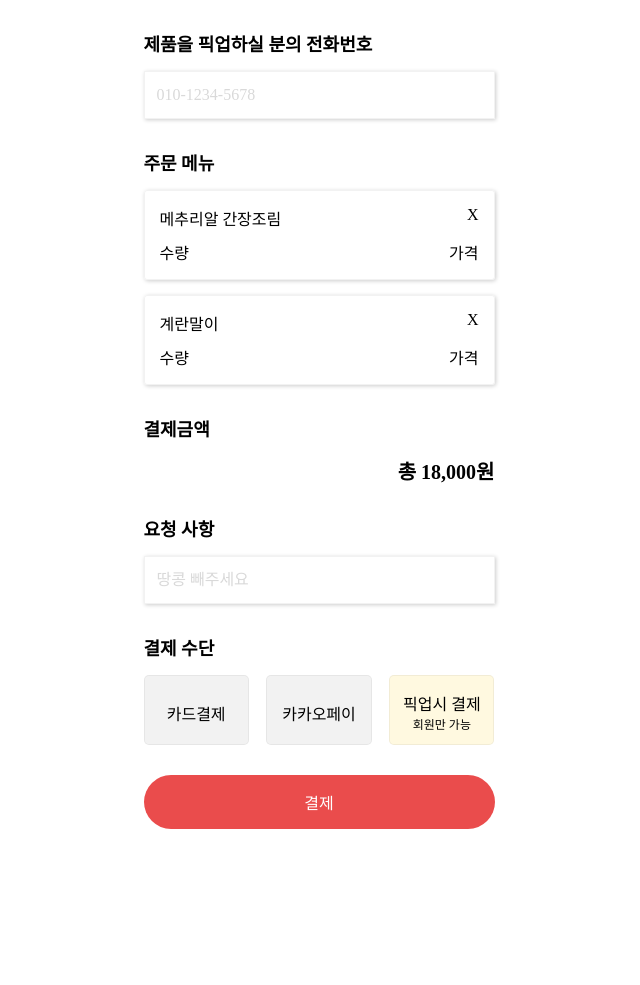
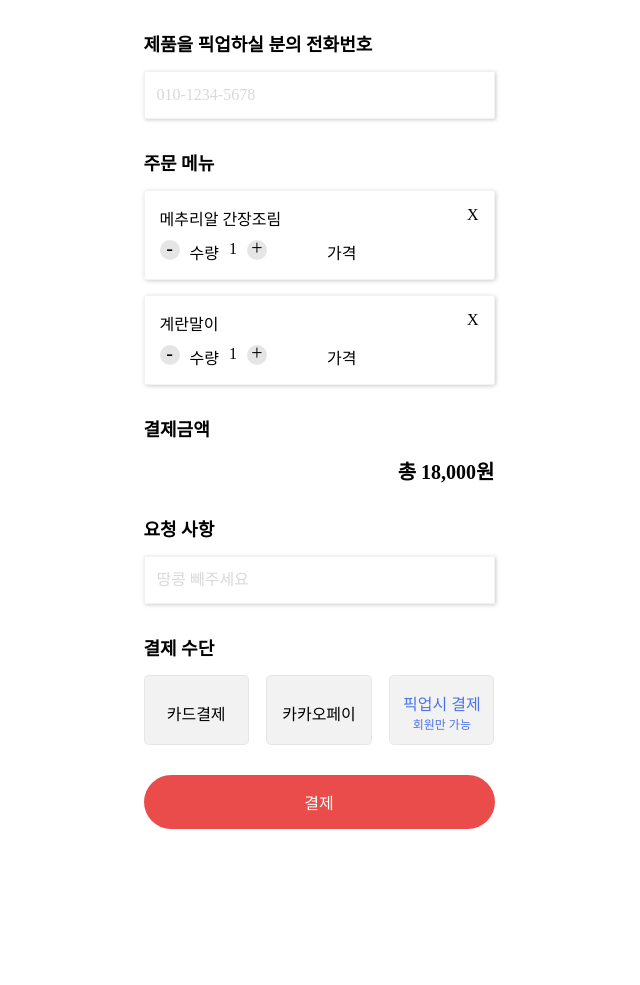
Before and after one commit to mogg22/Helpkiosk, a Django app: template helpkiosk/buyers/templates/buyers/kiosk_order.html in a window 1280 px wide. Shown: the top 985 px of the page, without its empty margins (321-961 px from the left). Run offline with Django 4.2, Linux system fonts and the light colour scheme; the template is opened without the code that fills it, so the values that code supplies are empty; some web fonts are replaced.

Commit message:
kiosk_order 수량 설정 수정, 메뉴 삭제 및 결제 수단 선택 추가

```diff
--- a/helpkiosk/buyers/templates/buyers/kiosk_order.css
+++ b/helpkiosk/buyers/templates/buyers/kiosk_order.css
@@ -51,8 +51,15 @@ article>div{
     display: flex;
     flex-direction: row;
     justify-content: space-between;
+}
 
+.detail-row2{
+    display: flex;
+    flex-direction: row;
+    justify-content: flex-start;
+    gap: 60px;
 }
+
 .detail-tt{
     margin-bottom: 10px;
 }
@@ -98,14 +105,52 @@ input::placeholder{
     padding: 25px 10px;
     border: 1px solid rgba(0, 0, 0, 0.05);
 }
-
 .pay-type:nth-of-type(3){
-    background-color: #FFF9E0;
+    color:#4c74ea;
     padding: 15px 10px;
     border: 1px solid rgba(0, 0, 0, 0.05);
+}
+.pay-type.active{
+    background-color: #EA4C4C;
+    color: #fff;
 }
 .pay-type>span{
     font-family: 'Pretendard';
     font-weight: 400;
     font-size: 12px;
 }
+
+.gap{
+    display: flex;
+    flex-direction: row;
+    gap: 10px;
+}
+.plus{
+    width: 20px;
+    height: 20px;
+    border-radius: 30px;
+    text-align: center;
+    line-height: 0.8;
+    background-color:rgba(0, 0, 0, 0.1);
+    font-size: 20px;
+}
+
+.minus{
+    width: 20px;
+    height: 20px;
+    border-radius: 30px;
+    text-align: center;
+    line-height: 0.8;
+    background-color:rgba(0, 0, 0, 0.1);
+    font-size: 20px;
+}
+
+.minus:active{
+    background-color: #EA4C4C;
+    color: #fff;
+}
+
+.plus:active{
+    background-color: #EA4C4C;
+    color: #fff;
+}
--- a/helpkiosk/buyers/templates/buyers/kiosk_order.html
+++ b/helpkiosk/buyers/templates/buyers/kiosk_order.html
@@ -20,20 +20,30 @@
             <div class="detail-column">
                 <div class="detail-row">
                     <div class="detail-tt">메추리알 간장조림</div>
-                    <div>X</div>
+                    <div class="cancel">X</div>
                 </div>
-                <div class="detail-row">
-                    <div>수량</div>
+                <div class="detail-row2">
+                    <div class="gap">
+                        <div class="minus">-</div>
+                        <div>수량</div>
+                        <div class="Mcount">1</div>
+                        <div class="plus">+</div>
+                    </div>
                     <div>가격</div>
                 </div>
             </div>
             <div class="detail-column">
                 <div class="detail-row">
                     <div class="detail-tt">계란말이</div>
-                    <div>X</div>
+                    <div class="cancel">X</div>
                 </div>
-                <div class="detail-row">
-                    <div>수량</div>
+                <div class="detail-row2">
+                    <div class="gap">
+                        <div class="minus">-</div>
+                        <div>수량</div>
+                        <div class="Mcount">1</div>
+                        <div class="plus">+</div>
+                    </div>
                     <div>가격</div>
                 </div>
             </div>
@@ -66,6 +76,39 @@
     </article>
 </body>
 <script>
+    const elOrder = document.querySelectorAll('.pay-type');
+    elOrder.forEach(function(v,i){
+        v.onclick = function(){
+            elOrder.forEach(function(a,b){
+                a.classList.remove('active');
+            })
+            v.classList.add('active');
+        }
+    });
+    const elMcount = document.querySelectorAll('.Mcount');
+    const elPlus = document.querySelectorAll('.plus');
+    elPlus.forEach(function(v,i){
+        v.onclick = function(){
+            elMcount[i].innerText++;
+        }
+    })
+    const elMinus = document.querySelectorAll('.minus');
+    elMinus.forEach(function(v,i){
+        v.onclick = function(){
+            if(elMcount[i].innerText>1){
+                elMcount[i].innerText--;
+            }
+        }
+    })
+
+    const elCancel = document.querySelectorAll(".cancel");
+    const elMenu = document.querySelectorAll(".detail-column");
+    elCancel.forEach(function(v,i){
+        v.onclick = function(){
+            elMenu[i].style.display = "none";
+        }
+    })
+
     const elPay = document.querySelector(".detail-bt");
      elPay.onclick = function(){
         location.href='./kiosk_pay.html'
```
